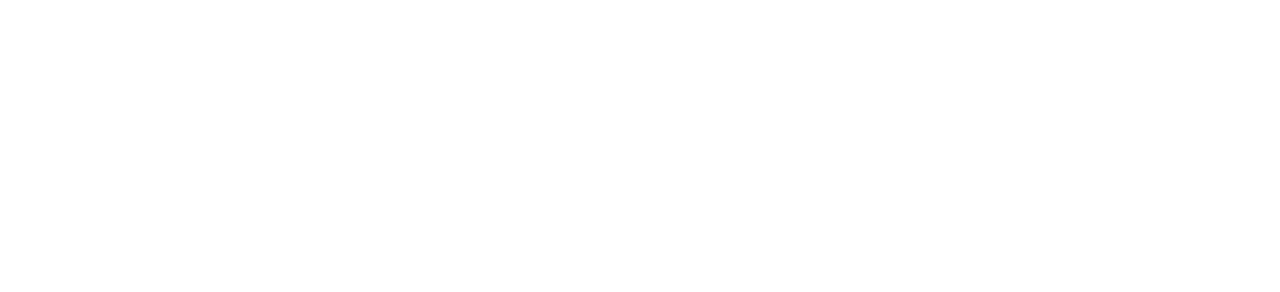
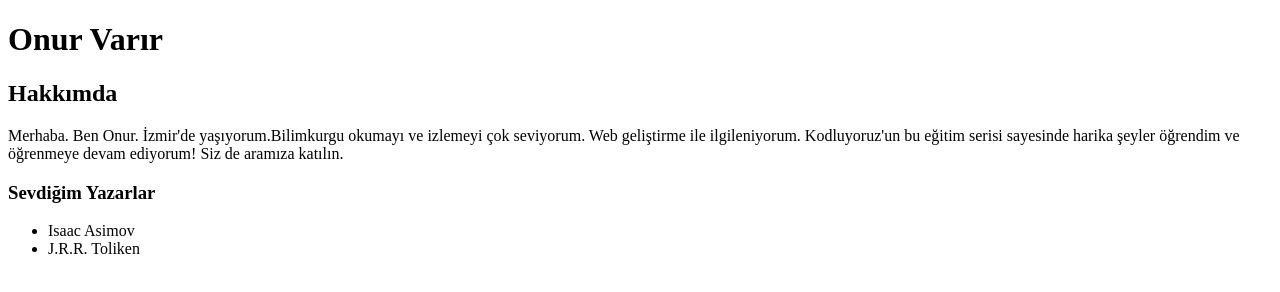
Before and after one commit to dewardeg/htmlodev1, a plain HTML site: page index.html in a window 1280 px wide. Drawn offline with Linux system fonts and the light colour scheme.

Commit message:
firstedit

```diff
--- a/index.html
+++ b/index.html
@@ -7,6 +7,18 @@
     <title>Document</title>
 </head>
 <body>
-
+    <!-- Başlık bold -->
+    <h1><b>Onur Varır</b></h1>
+    <!-- Alt başlık -->
+        <h2>Hakkımda</h2>
+    <!-- Paragraf -->
+        <p>Merhaba. Ben Onur. İzmir'de yaşıyorum.Bilimkurgu okumayı ve izlemeyi çok seviyorum. Web geliştirme ile ilgileniyorum. Kodluyoruz'un bu eğitim serisi sayesinde harika şeyler öğrendim ve öğrenmeye devam ediyorum! Siz de aramıza katılın.</p>
+            <!-- Alt başlık 2 -->
+            <h3>Sevdiğim Yazarlar</h3>
+            <!-- Sırasız Liste -->
+                <ul>
+                    <li>Isaac Asimov</li>
+                    <li>J.R.R. Toliken</li>
+                </ul>
 </body>
 </html>
```
